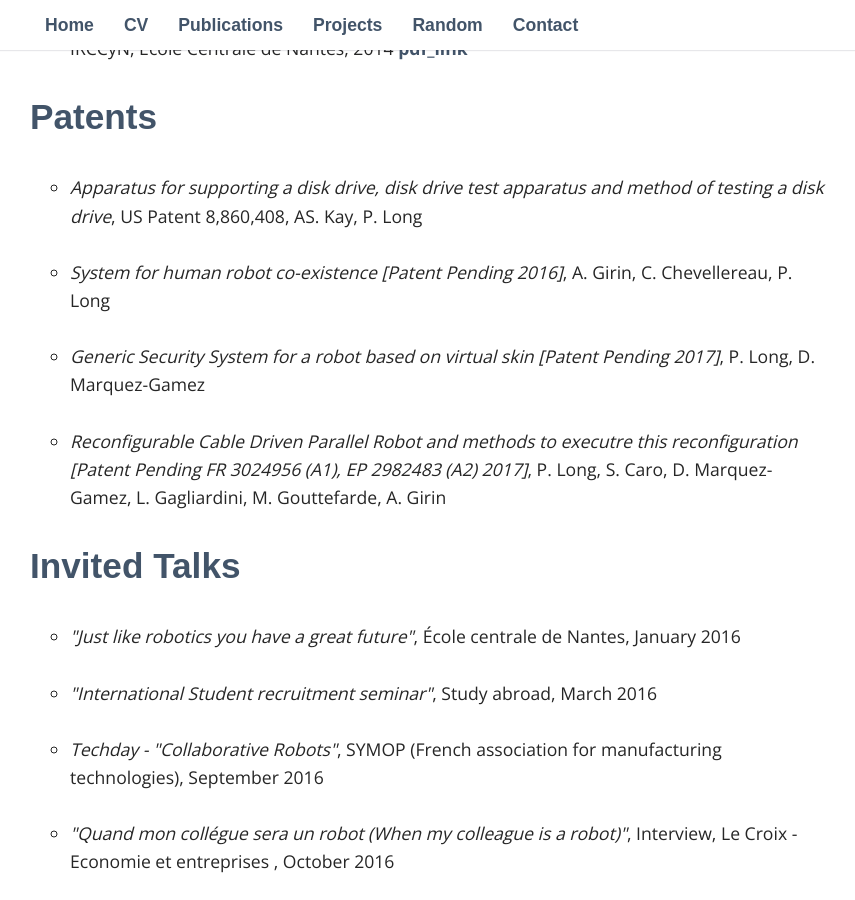
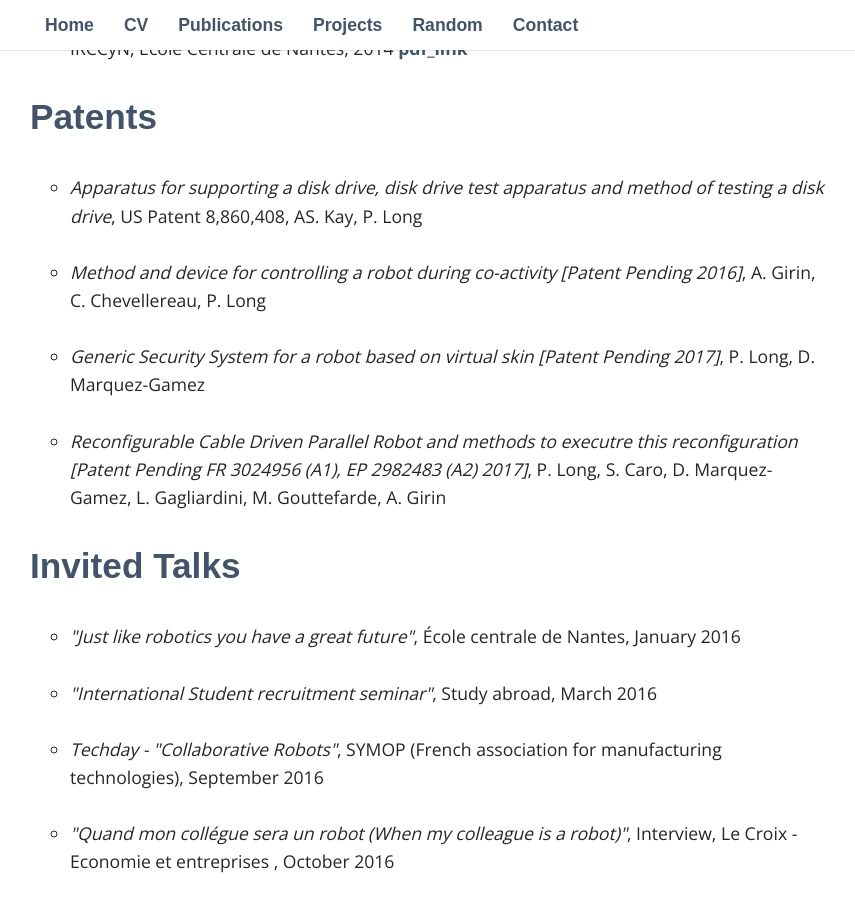
Before and after one commit to philip-long/philip-long.github.io, a Jekyll site: the page built from publications/index.html, in a window 1280 px wide and 900 px high, scrolled down 2301 px. Shown: the whole window, without its empty margins (210-1065 px from the left). Built offline with Jekyll 4.4.1, drawn with Linux system fonts in a browser that asks for light colours; some web fonts are replaced.

Commit message:
Update index.html

```diff
--- a/publications/index.html
+++ b/publications/index.html
@@ -137,7 +137,7 @@ title: Publications
     </li>
 
     <li>
-    <i>System for human robot co-existence [Patent Pending 2016]</i>, A. Girin, C. Chevellereau, P. Long<br>
+    <i>Method and device for controlling a robot during co-activity [Patent Pending 2016]</i>, A. Girin, C. Chevellereau, P. Long<br>
     </li>
        <br>
     <li>
```
